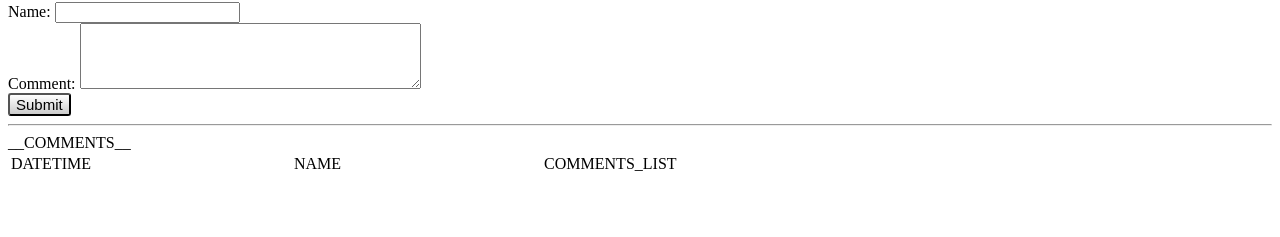
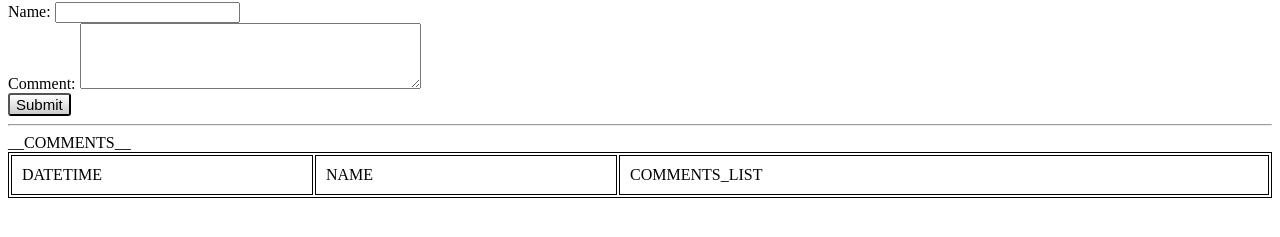
Before and after one commit to step-batch-7/flower-catalog-abhilashkasula, a plain HTML site: page templates/guestBook.html in a window 1280 px wide. Shown: the part 151-388 px from the top of the page. Drawn offline with Linux system fonts and the light colour scheme; files that its build step writes are made by us from their sources; files whose address does not match are found by name.

```diff
--- a/app.js
+++ b/app.js
@@ -3,7 +3,6 @@
 const CONTENT_TYPES = require('./lib/mimeTypes');
 const {loadTemplate} = require('./lib/viewTemplate');
 const STATIC_FOLDER = `${__dirname}/public`;
-
 const SYMBOLS = require('./lib/symbols');
 
 const serveStaticFile = (req, optionalUrl) => {
--- /dev/null
+++ b/data/comments.json
@@ -0,0 +1 @@
+[{"date":"2020-01-27T08:42:44.220Z","name":"sai","comment":"This site is same as Naveen's."},{"date":"2020-01-27T09:02:24.512Z","name":"naveen","comment":"Yes!! This site is same as mine."},{"date":"2020-01-27T09:09:35.955Z","name":"abhi","comment":"Yes!! I copied your idea and made this.\nSo, what?"}]
--- a/public/css/index.css
+++ b/public/css/index.css
@@ -44,9 +44,15 @@
 }
 
 #comments-table thead td {
-  padding-right: 200px;
+  /* padding-right: 200px; */
 }
 
 #comments-table  td {
-  padding-bottom: 10px;
+  padding: 10px;
+  border: 1px solid black;
 }
+
+#comments-table {
+  width: 100%;
+  border: 1px solid black;
+}
--- a/templates/guestBook.html
+++ b/templates/guestBook.html
@@ -18,9 +18,9 @@
     </form>
     <hr>
     <table id="comments-table">
-      <thead class="table-columns">
-        <td>DATETIME</td>
-        <td>NAME</td>
+      <thead>
+        <td style="width:280px">DATETIME</td>
+        <td style="width:280px">NAME</td>
         <td>COMMENTS_LIST</td>
       </thead>
         __COMMENTS__
```
Also changed, not shown: lib/symbols.js (+6 -4 lines).
